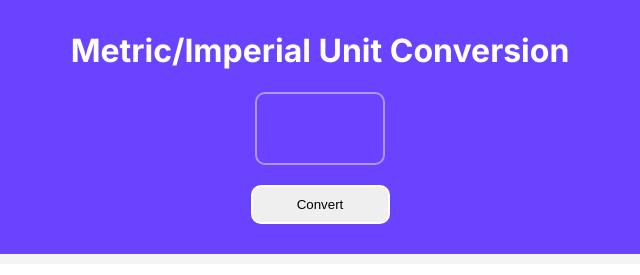
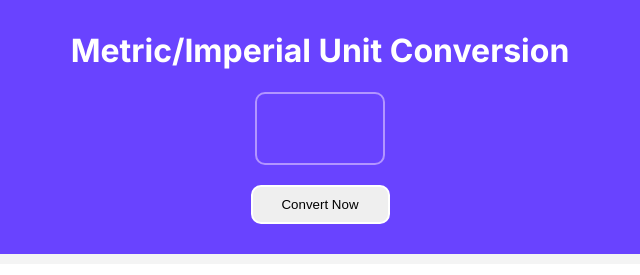
Before and after one commit to MGNFAH/Unit-Converter, a website built with Vite: page index.html in a window 1280 px wide. Shown: the top 275 px of the page, 320-960 px from the left. Built offline with nearby package versions, Linux system fonts and the light colour scheme; a web font is replaced by a local one.

Commit message:
Updated Button

```diff
--- a/index.html
+++ b/index.html
@@ -10,7 +10,7 @@
         <div id="main">
             <h1> Metric/Imperial Unit Conversion</h1>
             <input id="input-el" type="number">
-            <button id="convert-btn"> Convert </button>
+            <button id="convert-btn"> Convert Now</button>
         </div>
             <div class="converted-sections">
                 <h5>Length (Meter/Feet)</h5>
```
